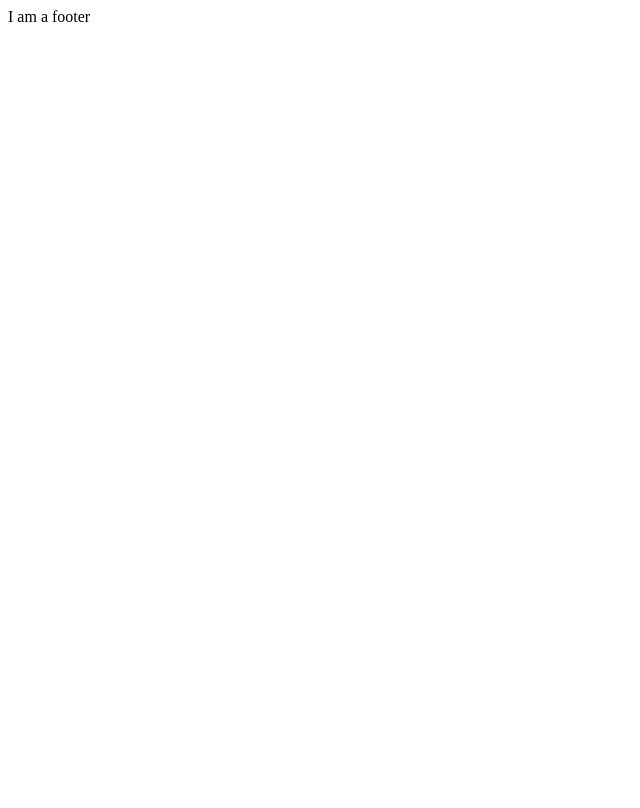
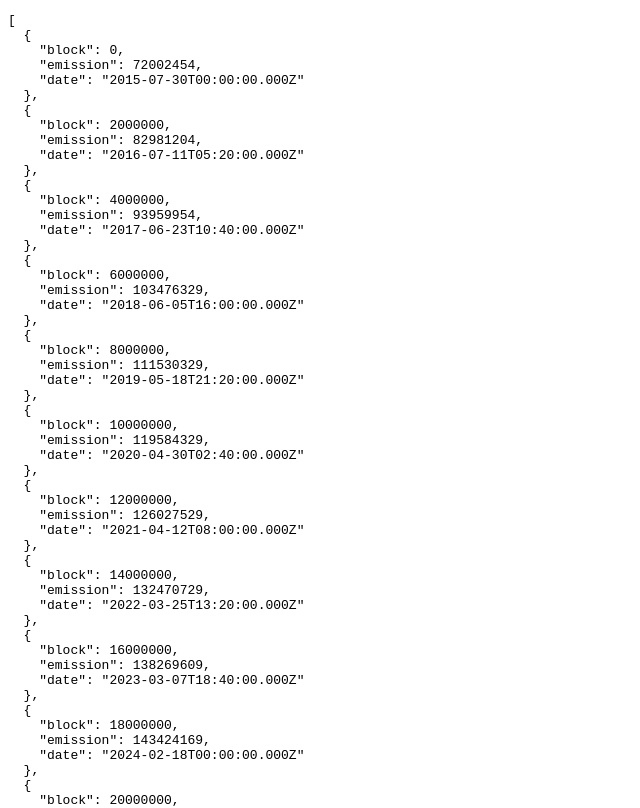
Before and after one commit to web3masons/etcismoney, a Next.js app: page / in a window 1280 px wide. Shown: the top 808 px of the page, without its empty margins (0-640 px from the left). Built offline with nearby package versions, Linux system fonts and the light colour scheme.

Commit message:
Implement script for calculating emission

```diff
--- a/components/footer.js
+++ b/components/footer.js
@@ -1,11 +1,11 @@
 import React from 'react'
-import { calculateEmission } from '../utils'
+import { generateGraphPoints } from '../utils'
 
-calculateEmission(1)
+const graphPoints = generateGraphPoints()
 
 const Footer = () => (
   <div>
-    I am a footer
+    <pre>{JSON.stringify(graphPoints, null, 2)}</pre>
   </div>
 )
 
--- a/utils.js
+++ b/utils.js
@@ -1,57 +1,48 @@
-// ecip 1017
-const eraBlocks = 5000000
+const blockPerEra = 5000000
+const reductionRate = 0.2
 const staticReward = 5
-const reductionRate = 0.2
-const initialUncleMinerReward = 7 / 8
-const adjustedUncleMinerReward = 1 / 32
+const maxUncleRewards = 2
 const uncleInclusionReward = 1 / 32
-const maxUncleRewards = 2
+const era1UncleMinerReward = 7 / 8
+const era2UncleMinerReward = 1 / 32
 const initialAmount = 72002454.77
 const averageUncles = 0.054
-const blockTime = 15
-const startDate = '' // 07 30 2016
+const averageBlockTime = 15
+const startDate = new Date('07/30/2015').getTime()
 
-const initialEmission =
-  staticReward +
-  (initialUncleMinerReward * staticReward * averageUncles * maxUncleRewards) +
-  (uncleInclusionReward * staticReward * averageUncles * maxUncleRewards)
+const averageBaseUncleEmission = staticReward * averageUncles * maxUncleRewards
 
-const adjustedStaticReward = staticReward - (staticReward * reductionRate)
+function calculateEraEmission (uncleMinerReward) {
+  return (
+    staticReward +
+    (uncleMinerReward * averageBaseUncleEmission) +
+    (uncleInclusionReward * averageBaseUncleEmission)
+  )
+}
 
-const adjustedEmission =
-  adjustedStaticReward +
-  adjustedUncleMinerReward * adjustedStaticReward * averageUncles * maxUncleRewards +
-  uncleInclusionReward * adjustedStaticReward * averageUncles * maxUncleRewards
+const era1Emission = calculateEraEmission(era1UncleMinerReward)
+const era2Emission = calculateEraEmission(era2UncleMinerReward)
 
-export function calculateEmission (blockNumber) {
-  const block = 2650000 * 2
-  // console.log({ initialEmission, adjustedEmission })
-  const eras = block / eraBlocks
+export function calculateBlockEmission (block) {
+  const maxEras = block / blockPerEra
   let totalEmission = initialAmount
-  for (let era = 0; era < eras; era++) {
-    const isLastEra = era + 1 > eras
-    const thisEraBlocks = era * eraBlocks
-    const nextEraBlocks = (era + 1) * eraBlocks
-    const blocksToCount = isLastEra ? block - thisEraBlocks : nextEraBlocks
-    // TODO adjust yearly
-    const thisEmission = era === 0 ? initialEmission : adjustedEmission
-    totalEmission += blocksToCount * thisEmission
-    // console.log( thisEraBlocks)
-    console.log({
-      era,
-      block,
-      blocksToCount,
-      totalEmission
-    })
+  for (let era = 0; era < maxEras; era++) {
+    const isFirstEra = era === 0
+    const isLastEra = era + 1 > maxEras
+    const thisEraBlocks = isLastEra ? (block - era * blockPerEra) : blockPerEra
+    const thisEraEmission = isFirstEra ? era1Emission : era2Emission * Math.pow(1 - reductionRate, era)
+    totalEmission += thisEraBlocks * thisEraEmission
   }
+  return Math.floor(totalEmission)
 }
-//   // TODO run this for each era with different numbers.
-//   // const rewardsPerBlock = config.staticReward
-//   // const baseReward = blockNumber * config.staticReward
-//   if (blockNumber < eraBlocks) {
 
-//   }
-//   const uncleMinerReward = config.staticReward * (blockNumber <= eraBlocks ? initialUncleMinerReward : adjustedUncleMinerReward);
-//   const uncleInclusionreward =
-
-// }
+export function generateGraphPoints (resolution = 50, endBlock = 100000000) {
+  // estimate the time based on seconds
+  const interval = endBlock / resolution
+  return new Array(resolution + 1).fill(null).map((n, i) => {
+    const block = interval * i
+    const date = new Date(startDate + (block * averageBlockTime * 1000))
+    // todo time etc.
+    return { block, emission: calculateBlockEmission(block), date }
+  })
+}
```
